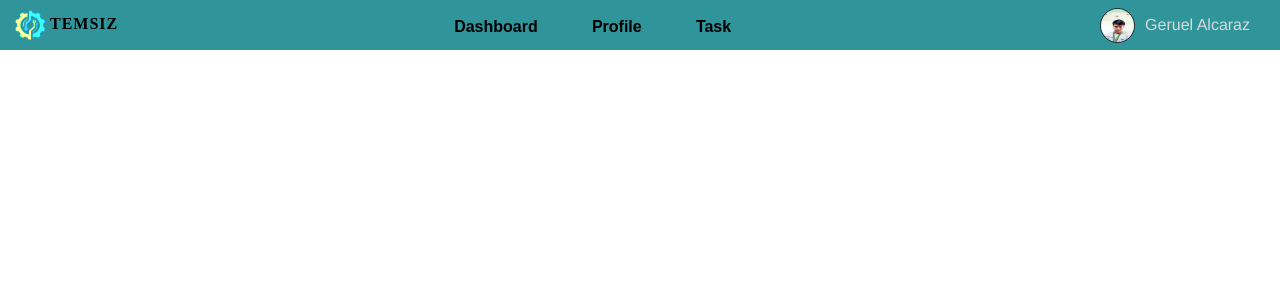
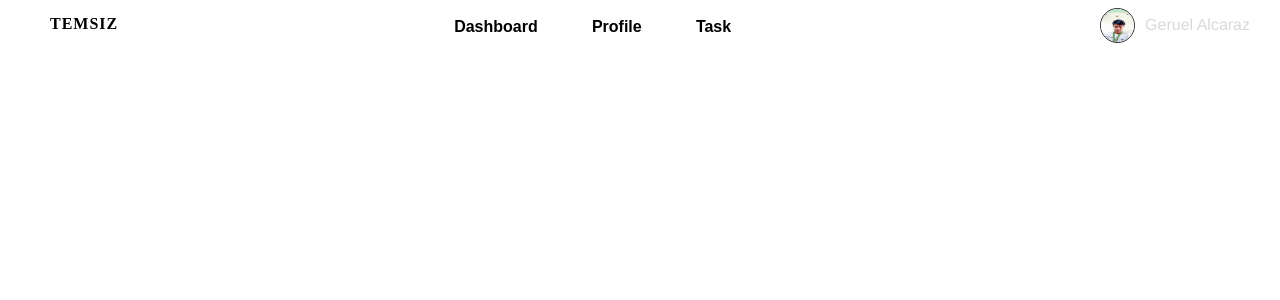
Before and after one commit to reonsu/Project, a PHP site: page /Help.html in a window 1280 px wide. Shown: the top 300 px of the page. Run offline with PHP 8.4, Linux system fonts and the light colour scheme; some libraries are stand-ins or nearby versions.

Commit message:
Deleted B

```diff
--- a/employee.css
+++ b/employee.css
@@ -16,7 +16,7 @@
 }
 
 nav {
-    background-color: #2F959B;
+    background-color: #2F959;
     display: flex;
     align-items: center;
     justify-content: space-between;
```
